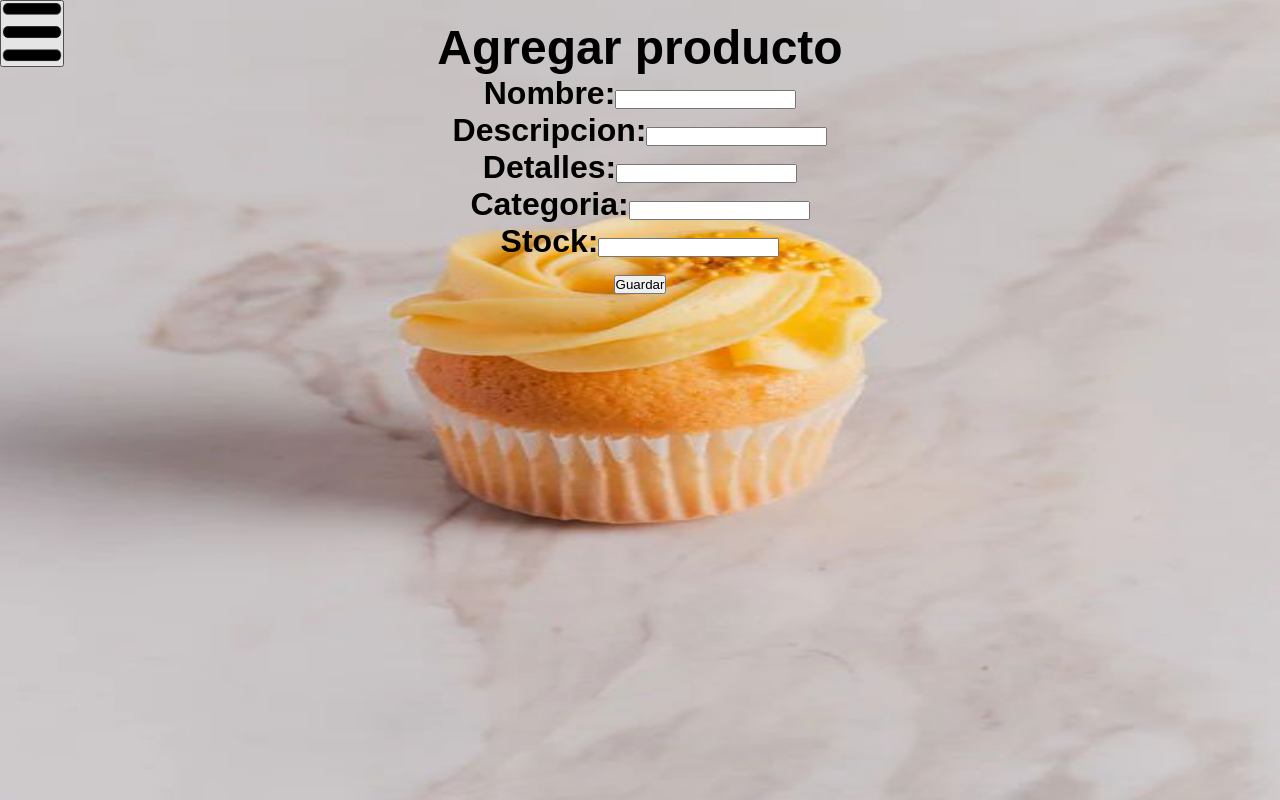
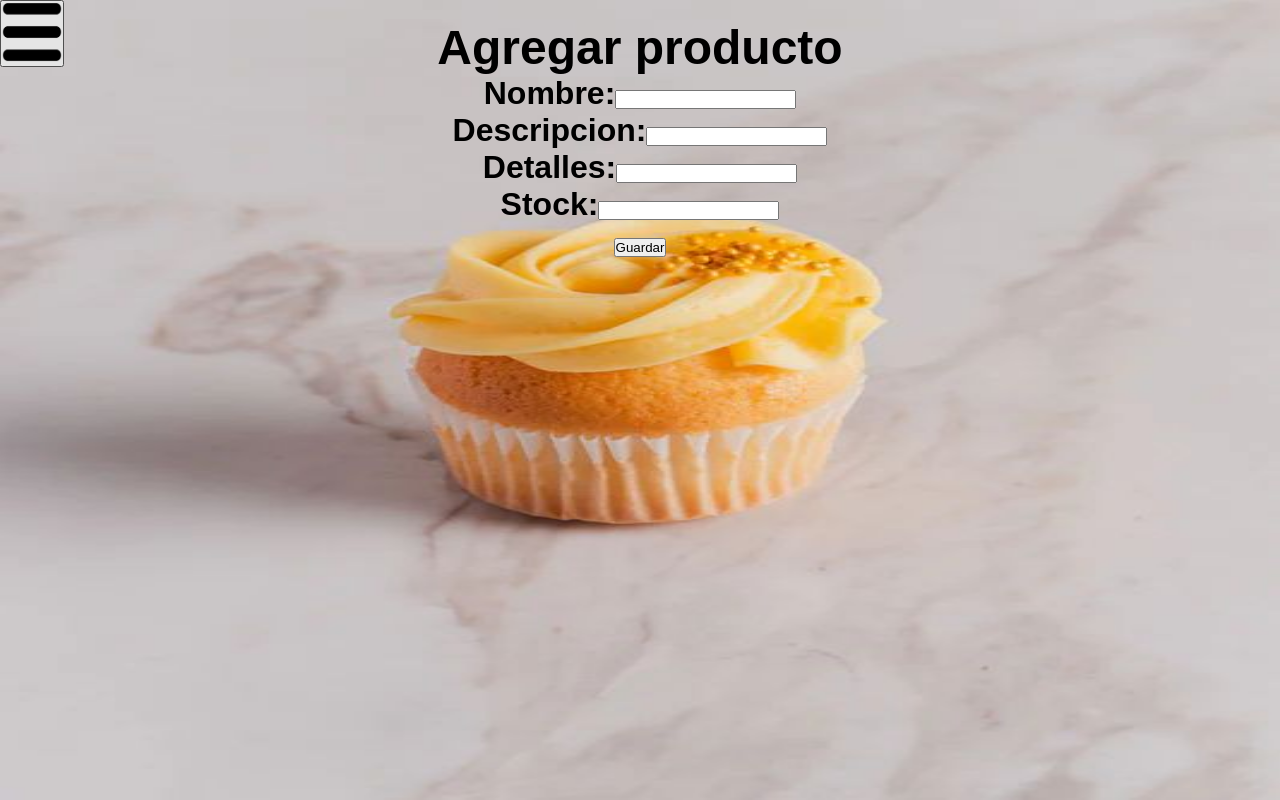
Before and after one commit to Kori55/df2-proyecto-2, a React (Vite) app: page /#/productos/registrar in a window 1280 px wide. Built offline with nearby package versions, Linux system fonts and the light colour scheme.

Commit message:
ahora la base de datos si sale (post y put no funcionan)

```diff
--- a/src/Pages/Productos.jsx
+++ b/src/Pages/Productos.jsx
@@ -5,7 +5,7 @@ import React, { useState, useEffect } from 'react';
 import ProductoService from "../services/ProductoService";
 
 export function Productos() {
-    const [productos, setProductos] = useState([]);
+    const [productoss, setProductos] = useState([]);
 
     useEffect(() => {
         fetchProductos();
@@ -24,33 +24,30 @@ export function Productos() {
         <>
             <div id="main">
                 <h1>Productos</h1>
-            </div>
-            <Link to="/productos/registrar">Agregar nuevo producto</Link>
+                <Link to="/productos/registrar">Agregar nuevo producto</Link>
             <table>
                 <thead>
                     <tr>
                         <th>Nombre</th>
                         <th>Descripcion</th>
                         <th>Detalles</th>
-                        <th>Categoria</th>
                         <th>Stock</th>
                     </tr>
                 </thead>
                 <tbody>
-                    {productos.map(producto => (
+                    {Array.isArray(productoss) && productoss.map(producto => (
                         <tr key={producto.id}>
                             <td>{producto.nombre}</td>
                             <td>{producto.descripcion}</td>
                             <td>{producto.detalles}</td>
-                            <td>{producto.categoria}</td>
                             <td>{producto.stock}</td>
-                            <td>
-                                <button onClick={() => borrarProducto(producto.id)}>Borrar</button>
-                            </td>
+                            <td><button onClick={() => ProductoService.borrarProducto(producto.id)}>Borrar</button></td>
+                            <td><button><Link to='/productos/editar/${producto.id}'>Editar</Link></button></td>
                         </tr>
                     ))}
                 </tbody>
             </table>
+            </div>
         </>
     )
 }
--- a/src/Pages/RegistrarProducto.jsx
+++ b/src/Pages/RegistrarProducto.jsx
@@ -6,7 +6,6 @@ export function RegistrarProducto() {
     const [nombre, setNombre] = useState('');
     const [descripcion, setDescripcion] = useState('');
     const [detalles, setDetalles] = useState('');
-    const [categoriaID, setCategoriaID] = useState('');
     const [stock, setStock] = useState('');
     const { id } = useParams();
     const navigate = useNavigate();
@@ -17,7 +16,6 @@ export function RegistrarProducto() {
                 setNombre(response.data.nombre);
                 setDescripcion(response.data.descripcion);
                 setDetalles(response.data.detalles);
-                setCategoriaID(response.data.categoriaID);
                 setStock(response.data.stock);
             });
         }
@@ -25,9 +23,9 @@ export function RegistrarProducto() {
 
     const registrarProducto = (e) => {
         e.preventDefault();
-        const producto = { nombre, descripcion, detalles, categoriaID, stock };
+        const producto = { nombre, descripcion, detalles, stock: Number(stock) || 0 };
         if (id) {
-            ProductoService.registrarProducto(id, producto).then(() => {
+            ProductoService.actualizarProducto(id, producto).then(() => {
                 navigate('/');
             });
         } else {
@@ -70,18 +68,9 @@ export function RegistrarProducto() {
                         />
                     </div>
                     <div>
-                        <label>Categoria:</label>
-                        <input
-                            type="text"
-                            value={categoriaID}
-                            onChange={(e) => setCategoriaID(e.target.value)}
-                            required
-                        />
-                    </div>
-                    <div>
                         <label>Stock:</label>
                         <input
-                            type="text"
+                            type="number"
                             value={stock}
                             onChange={(e) => setStock(e.target.value)}
                             required
--- a/src/services/ProductoService.jsx
+++ b/src/services/ProductoService.jsx
@@ -1,6 +1,6 @@
 import axios from "axios";
 
-const BASE_URL = 'http://localhost:3306/api/productos';
+const BASE_URL = 'http://localhost:8080/api/productos';
 
 class ProductoService {
     listarProductos() {
@@ -8,15 +8,19 @@ class ProductoService {
     }
 
     obtenerProductoPorId(id) {
-        return axios.get('${BASE_URL}/${id}');
+        return axios.get({BASE_URL}+'/'+{id});
     }
 
     registrarProducto(pr) {
         return axios.post(BASE_URL, pr);
     }
 
+    actualizarProducto(id, pr) {
+        return axios.put(`${BASE_URL}/${id}`, pr);
+    }
+
     borrarProducto(id) {
-        return axios.delete('${BASE_URL}/${id}');
+        return axios.delete(`${BASE_URL}/${id}`);
     }
 }
 
```
